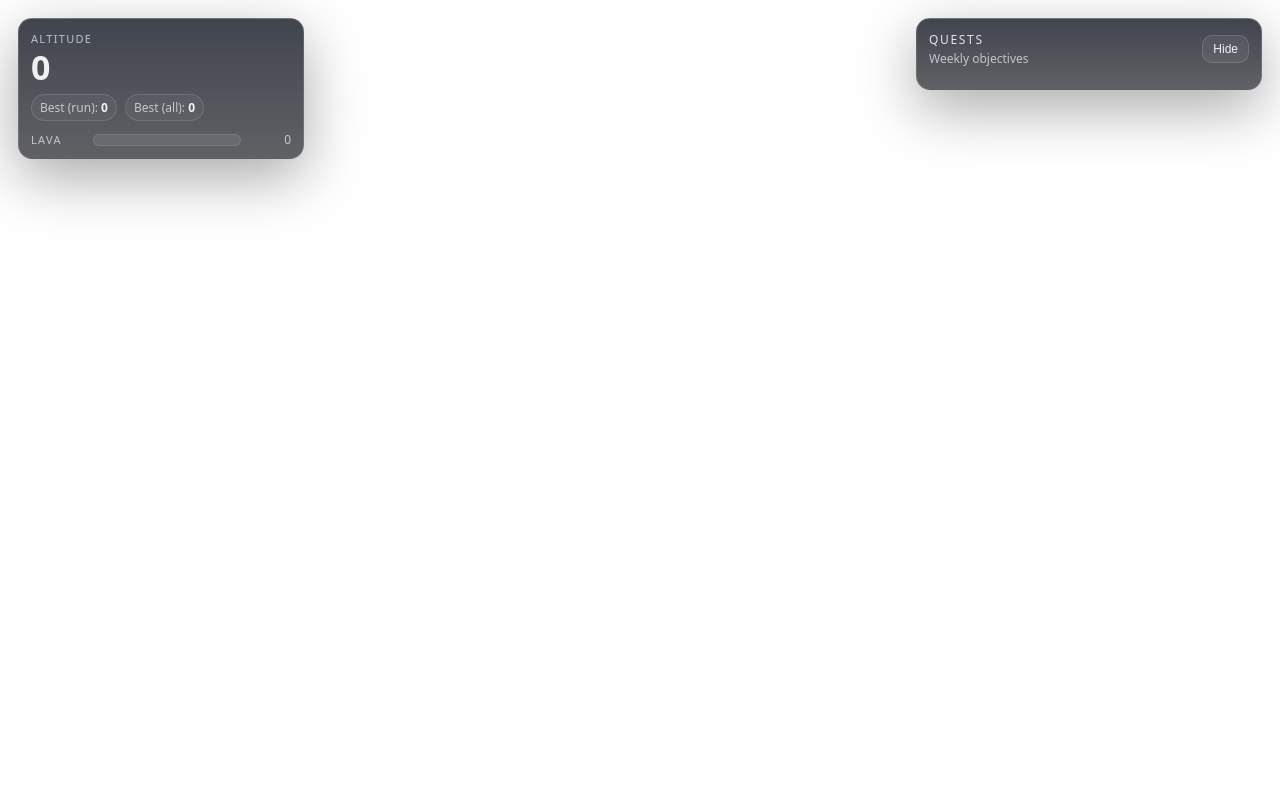
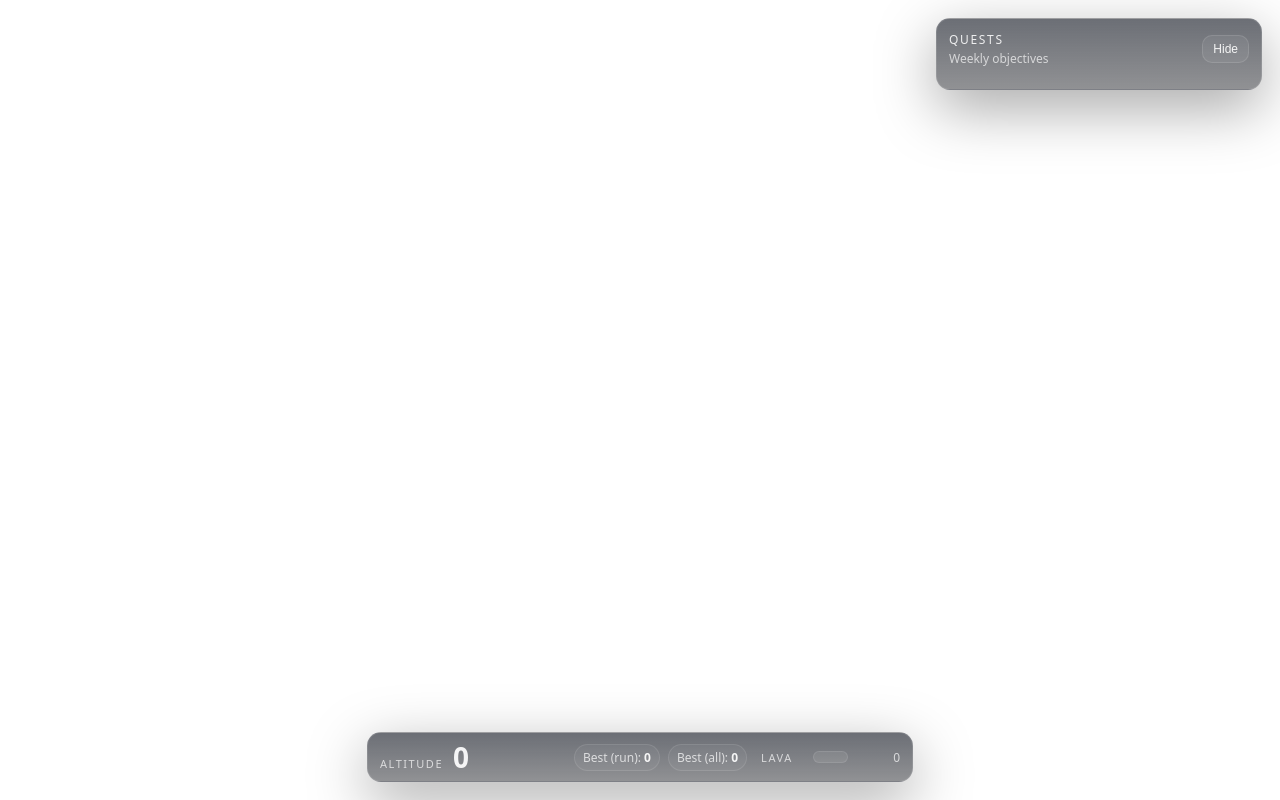
Before and after one commit to walter-sobchak-ai/rising-hazard-sprint-hytopia, a website: page assets/ui/index.html in a window 1280 px wide. Drawn offline with Linux system fonts and the light colour scheme.

Commit message:
UI polish: move HUD to bottom-center + tighten styling

```diff
--- a/assets/ui/styles.css
+++ b/assets/ui/styles.css
@@ -15,50 +15,62 @@ html,body{height:100%;margin:0;background:transparent;overflow:hidden;font-famil
 
 #hud{position:fixed;inset:0;pointer-events:none}
 
+/* Base */
 .panel{
   pointer-events:none;
-  background: linear-gradient(180deg, rgba(17,22,33,.80), rgba(10,12,18,.65));
-  border: 1px solid var(--stroke);
+  background: linear-gradient(180deg, rgba(17,22,33,.62), rgba(10,12,18,.45));
+  border: 1px solid rgba(255,255,255,.12);
   border-radius: var(--radius);
   box-shadow: var(--shadow);
   backdrop-filter: blur(10px);
 }
 
+/* HUD: move off top-left (bottom-center strip) */
 .top-left{
-  position:absolute; left:18px; top:18px;
-  width: 260px;
-  padding: 12px 12px 10px;
+  position:absolute;
+  left: 50%;
+  bottom: 18px;
+  transform: translateX(-50%);
+  width: min(520px, calc(100vw - 36px));
+  padding: 10px 12px;
+  display:flex;
+  align-items:center;
+  gap: 14px;
 }
 
-.metric .label{font-size:11px;letter-spacing:.12em;color:var(--muted)}
-.metric .value{font-size:34px;font-weight:750;line-height:1;margin-top:4px}
+.metric{display:flex;align-items:baseline;gap:10px;min-width:180px}
+.metric .label{font-size:11px;letter-spacing:.14em;color:rgba(255,255,255,.70)}
+.metric .value{font-size:28px;font-weight:800;line-height:1}
 
-.sub{display:flex;gap:8px;margin-top:10px;flex-wrap:wrap}
-.chip{font-size:12px;color:var(--muted);border:1px solid rgba(255,255,255,.12);padding:4px 8px;border-radius:999px;background:rgba(255,255,255,.04)}
-.chip b{color:var(--text)}
+.sub{display:flex;gap:8px;flex-wrap:wrap}
+.chip{font-size:12px;color:rgba(255,255,255,.72);border:1px solid rgba(255,255,255,.10);padding:4px 8px;border-radius:999px;background:rgba(255,255,255,.04)}
+.chip b{color:rgba(255,255,255,.92)}
 
-.bar{margin-top:10px;display:grid;grid-template-columns:54px 1fr 42px;gap:8px;align-items:center}
-.barLabel{font-size:11px;letter-spacing:.12em;color:var(--muted)}
+.bar{flex:1;display:grid;grid-template-columns:44px 1fr 44px;gap:8px;align-items:center}
+.barLabel{font-size:11px;letter-spacing:.14em;color:rgba(255,255,255,.70)}
 .barTrack{height:10px;border-radius:999px;background:rgba(255,255,255,.08);overflow:hidden;border:1px solid rgba(255,255,255,.10)}
-.barFill{height:100%;width:0%;background:linear-gradient(90deg,var(--danger),#ff8a3d);}
-.barValue{font-size:12px;color:var(--muted);text-align:right}
+.barFill{height:100%;width:0%;background:linear-gradient(90deg,var(--danger),#ff8a3d)}
+.barValue{font-size:12px;color:rgba(255,255,255,.70);text-align:right}
 
+/* Quest panel: keep top-right but tighter, smaller */
 .right{
-  position:absolute; right:18px; top:18px;
-  width: 320px;
+  position:absolute;
+  right: 18px;
+  top: 18px;
+  width: 300px;
   padding: 12px;
 }
 .panelHeader{display:flex;justify-content:space-between;align-items:center;margin-bottom:10px}
-.panelTitle{font-size:12px;letter-spacing:.14em;color:rgba(255,255,255,.85)}
-.panelSubtitle{font-size:12px;color:var(--muted);margin-top:2px}
+.panelTitle{font-size:12px;letter-spacing:.14em;color:rgba(255,255,255,.88)}
+.panelSubtitle{font-size:12px;color:rgba(255,255,255,.68);margin-top:2px}
 
-.toggle{pointer-events:auto;cursor:pointer;border:1px solid rgba(255,255,255,.14);background:rgba(255,255,255,.06);color:var(--text);padding:6px 10px;border-radius:10px;font-size:12px}
+.toggle{pointer-events:auto;cursor:pointer;border:1px solid rgba(255,255,255,.12);background:rgba(255,255,255,.06);color:rgba(255,255,255,.92);padding:6px 10px;border-radius:10px;font-size:12px}
 .toggle:hover{border-color:rgba(50,214,255,.55)}
 
 .questList{display:flex;flex-direction:column;gap:10px}
 .quest{border:1px solid rgba(255,255,255,.10);background:rgba(255,255,255,.04);border-radius:12px;padding:10px}
-.questTitle{font-size:13px;font-weight:650}
-.questMeta{display:flex;justify-content:space-between;align-items:center;margin-top:6px;color:var(--muted);font-size:12px}
+.questTitle{font-size:13px;font-weight:700}
+.questMeta{display:flex;justify-content:space-between;align-items:center;margin-top:6px;color:rgba(255,255,255,.70);font-size:12px}
 .questBar{height:8px;border-radius:999px;background:rgba(255,255,255,.08);overflow:hidden;border:1px solid rgba(255,255,255,.10);margin-top:8px}
 .questFill{height:100%;width:0%;background:linear-gradient(90deg,var(--accent),#7aa2ff)}
 
```
